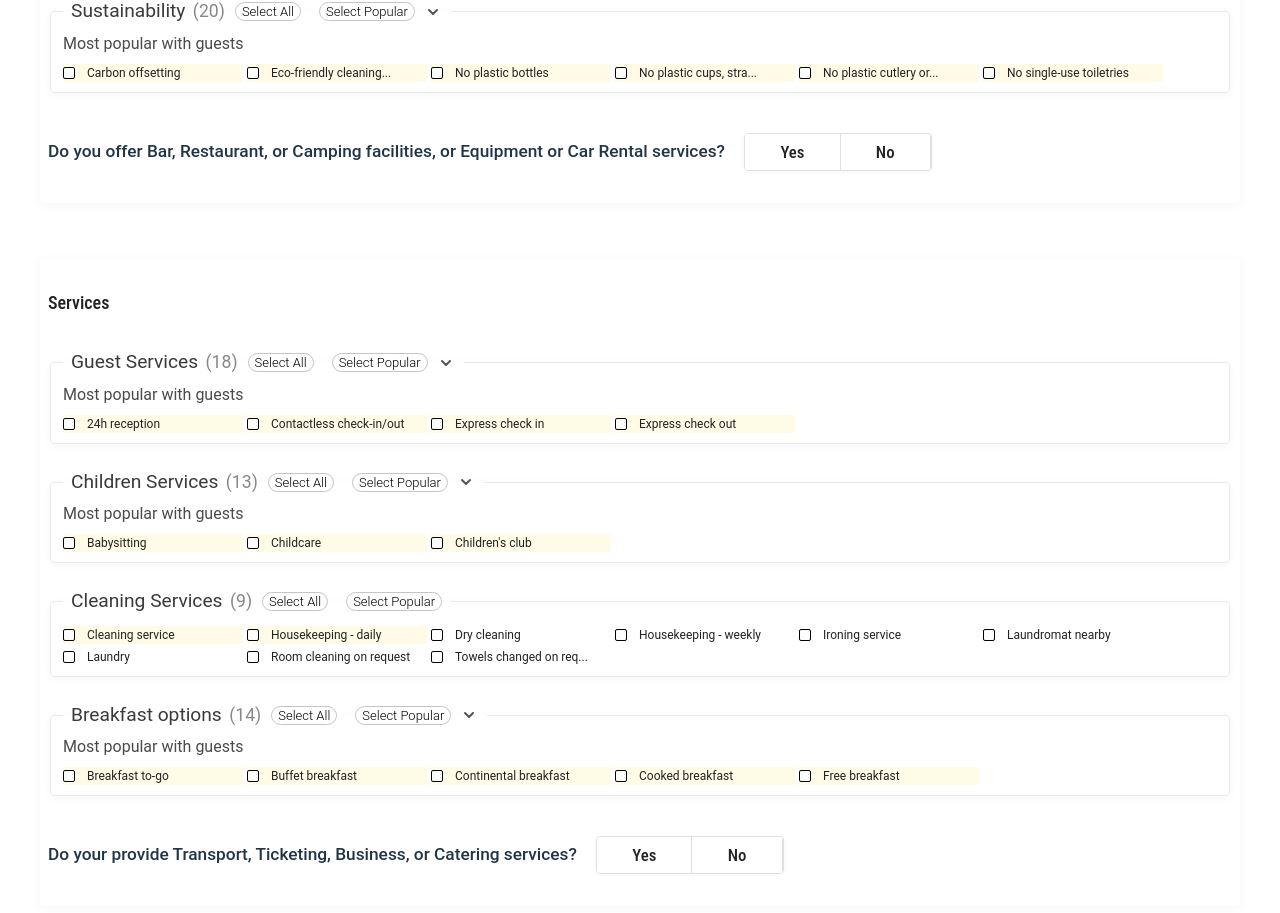
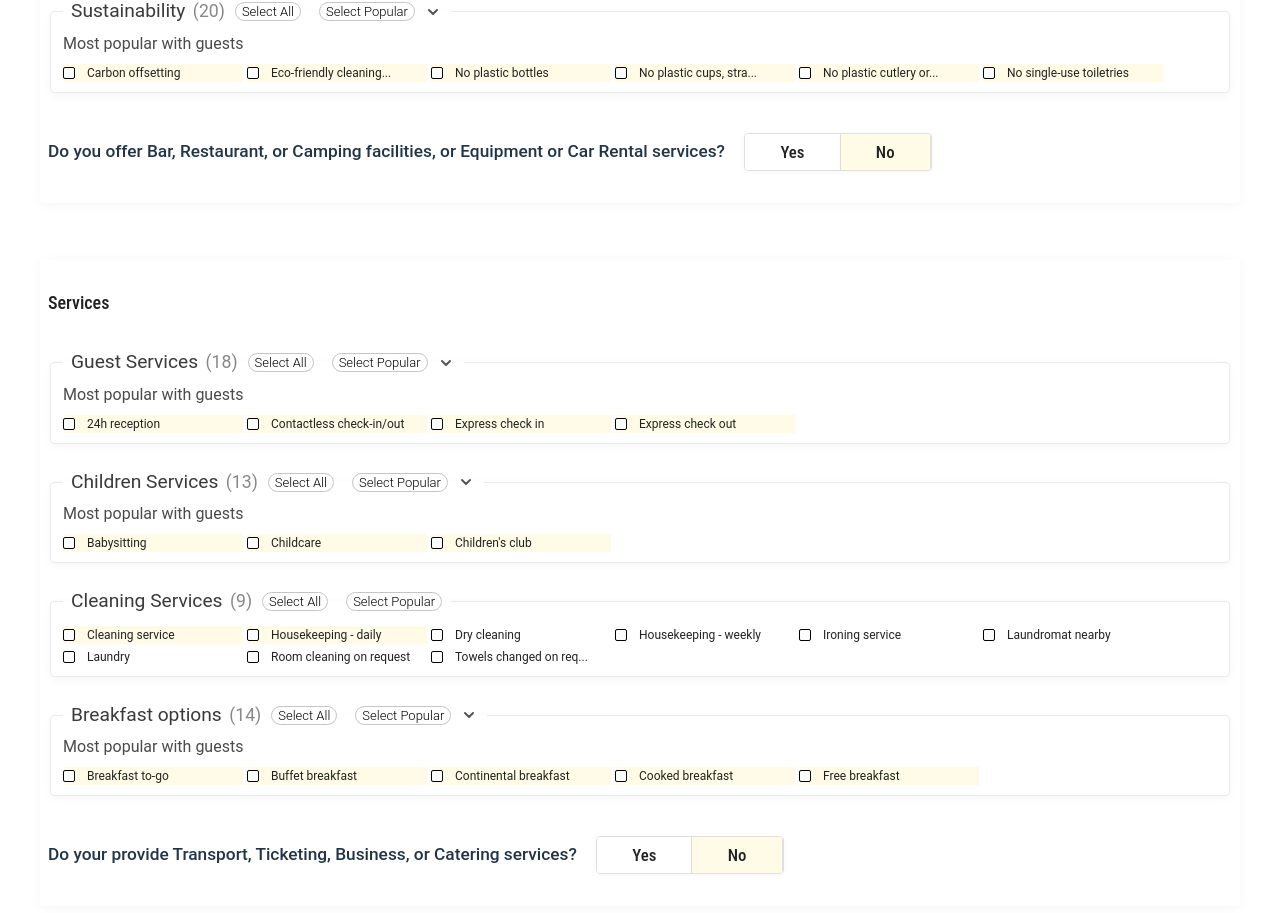
Before and after one commit to ranfomshi/facilities-view, a React (Vite) app: page / in a window 1280 px wide. Shown: the part 515-1428 px from the top of the page. Built offline with nearby package versions, Linux system fonts and the light colour scheme.

Commit message:
fix: Initialize state variables for barRestaurantCamping and transportBusinessCatering to false

```diff
--- a/src/App.jsx
+++ b/src/App.jsx
@@ -276,8 +276,8 @@ function App() {
   }, []);
 
   // Groupings and questions as per user pattern
-  const [barRestaurantCamping, setBarRestaurantCamping] = useState(null);
-  const [transportBusinessCatering, setTransportBusinessCatering] = useState(null);
+  const [barRestaurantCamping, setBarRestaurantCamping] = useState(false);
+  const [transportBusinessCatering, setTransportBusinessCatering] = useState(false);
 
   // Facilities groups
   const facilitiesMain = [
```
